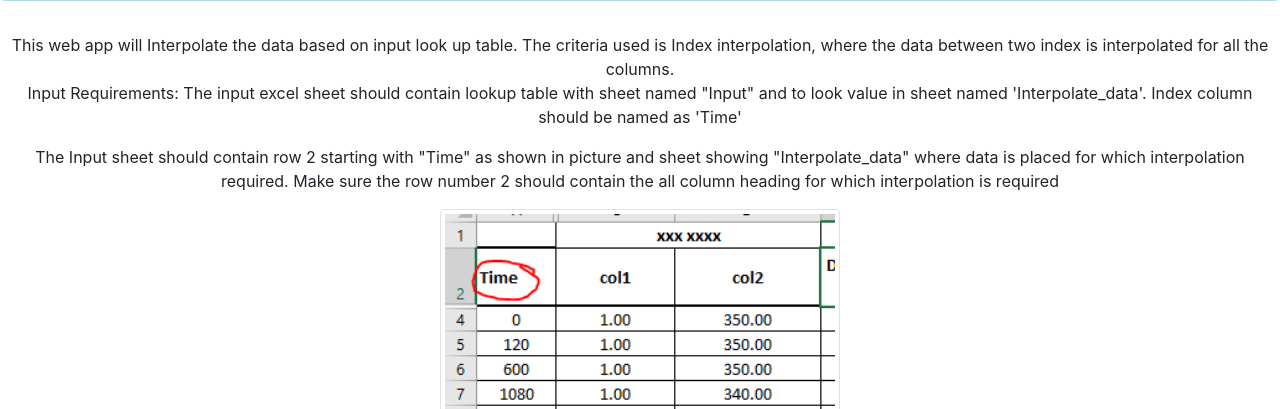
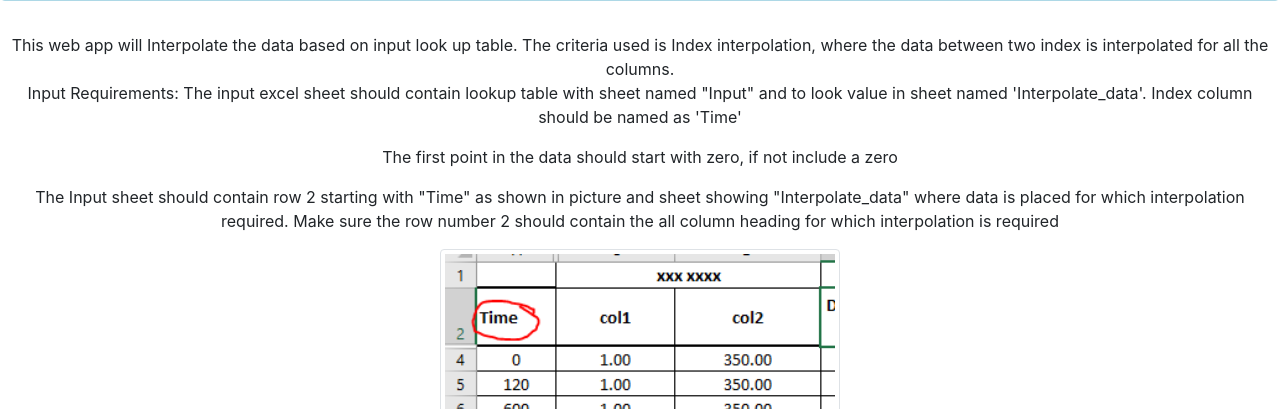
Before and after one commit to stephen-ag/interpolateazure, a Flask app: page /about in a window 1280 px wide. Shown: the part 393-802 px from the top of the page. Run offline with Flask 3, Linux system fonts and the light colour scheme; some libraries are stand-ins or nearby versions.

Commit message:
Update about

```diff
--- a/templates/about.html
+++ b/templates/about.html
@@ -31,6 +31,7 @@
 
   <p>Input Requirements: The input excel sheet should contain lookup table with sheet named "Input" and to look value in sheet named 'Interpolate_data'.
   Index column should be named as 'Time' </p>
+       <p>The first point in the data should start with zero, if not include a zero  </p>
   <p>The Input sheet should contain row 2 starting with "Time" as shown in picture and sheet showing "Interpolate_data" where data is placed for which interpolation required.
   Make sure the row number 2 should contain the all column heading for which interpolation is required </p>
 
```
